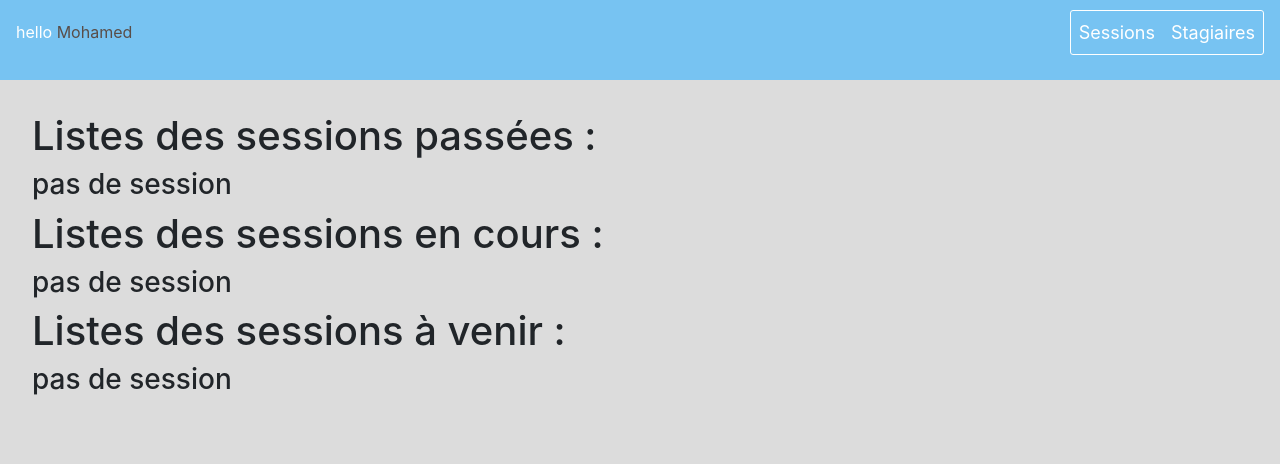
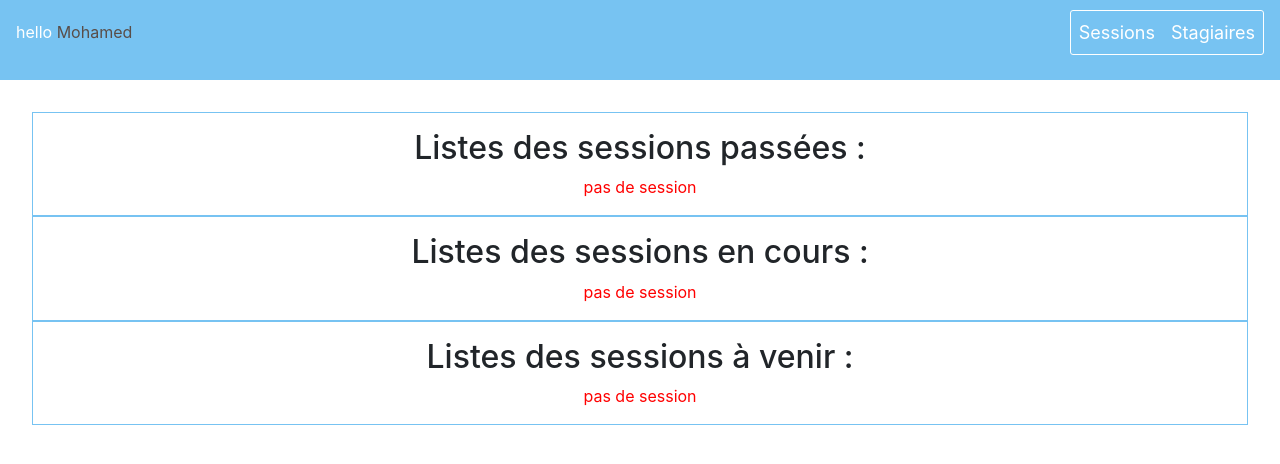
Before and after one commit to mohamed67210/session_formations, a Symfony app: template templates/session/listSessions.html.twig in a window 1280 px wide. Shown: the top 464 px of the page. Run offline with Twig, Linux system fonts and the light colour scheme; the template is opened without the code that fills it, so the values that code supplies are empty; some libraries are stand-ins or nearby versions.

Commit message:
modified:   public/css/style.css (modification page list Session) 	modified:   templates/session/listSessions.html.twig

```diff
--- a/public/css/style.css
+++ b/public/css/style.css
@@ -40,11 +40,18 @@ nav ul li a {
     color: white;
 }
 body{
-    background-color:gainsboro;
+    background-color:white;
 }
 /* liste des sessions */
 #container{
     padding: 2rem;
+}
+.listSession{
+    border: 1px solid #77C3F2 ;
+    padding: 1rem;
+}
+h2{
+    text-align: center;
 }
 table thead tr{
     color: white;
@@ -54,3 +61,7 @@ table tbody tr{
     color: white;
     background-color: #77C3F2 !important;
 }
+.error{
+    color: red;
+    text-align: center;
+}
--- a/templates/session/listSessions.html.twig
+++ b/templates/session/listSessions.html.twig
@@ -4,7 +4,8 @@
 
 {% block body %}
 <div id="container">
-    <h1>Listes des sessions passées :</h1>
+    <div class="listSession">
+        <h2>Listes des sessions passées :</h2>
         {% if pastSession|length > 0 %}
         <table class="table table-striped ">
             <thead>
@@ -46,10 +47,11 @@
                 {% endfor %}
             </tbody>
         </table>
-    {% else %}<h3>pas de session</h3>
+        {% else %}<div class="error">pas de session</div>
         {% endif %}
-
-    <h1>Listes des sessions en cours :</h1>
+    </div>
+    <div class="listSession">
+        <h2>Listes des sessions en cours :</h2>
         {% if progressSession|length > 0 %}
         <table class="table table-striped ">
             <thead>
@@ -90,10 +92,11 @@
                 {% endfor %}
             </tbody>
         </table>
-    {% else %}<h3>pas de session</h3>
+        {% else %}<div class="error">pas de session</div>
         {% endif %}
-
-    <h1>Listes des sessions à venir :</h1>
+    </div>
+    <div class="listSession">
+        <h2>Listes des sessions à venir :</h2>
         {% if futurSession|length > 0 %}
         <table class="table table-striped ">
             <thead>
@@ -134,8 +137,9 @@
                 {% endfor %}
             </tbody>
         </table>
-    {% else %}<h3>pas de session</h3>
+        {% else %}<div class="error">pas de session</div>
         {% endif %}
+    </div>
 </div>
 
 {% endblock %}
```
Lines whose indentation alone changed are shown as unchanged.
